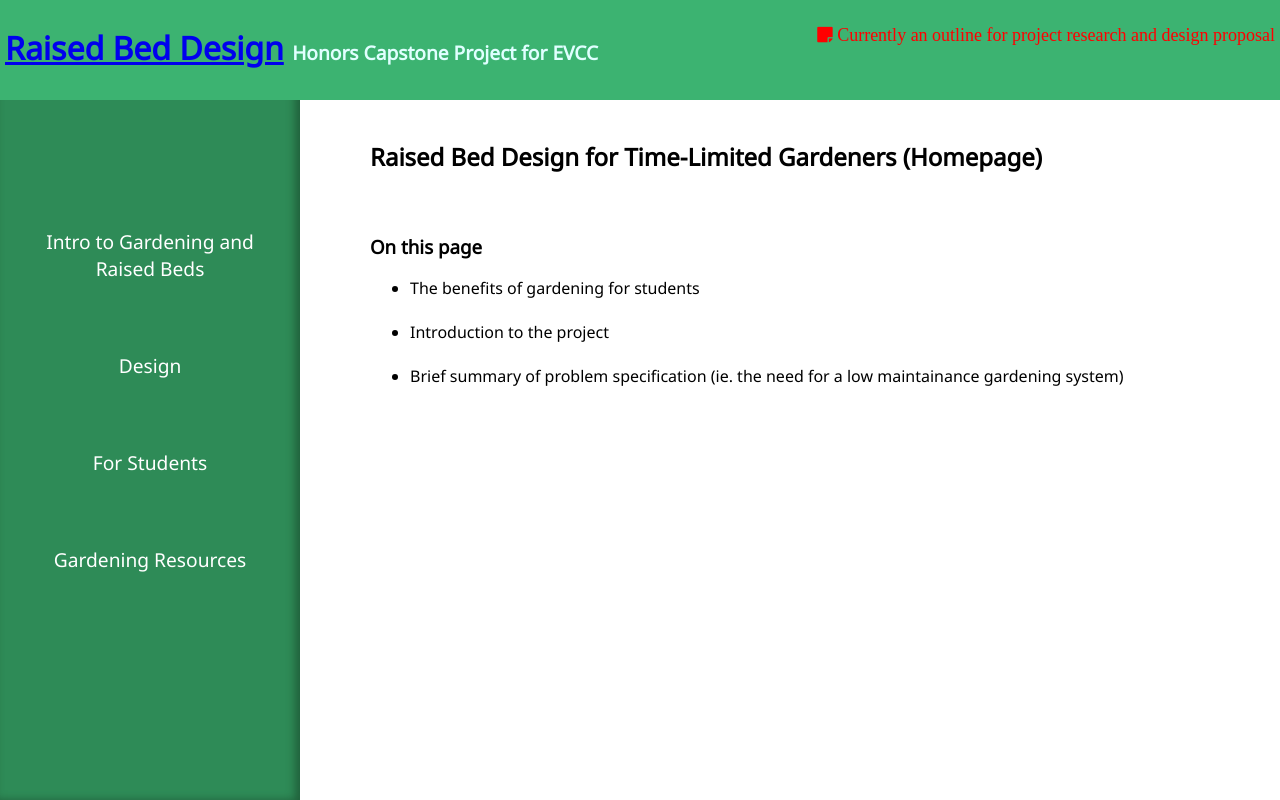
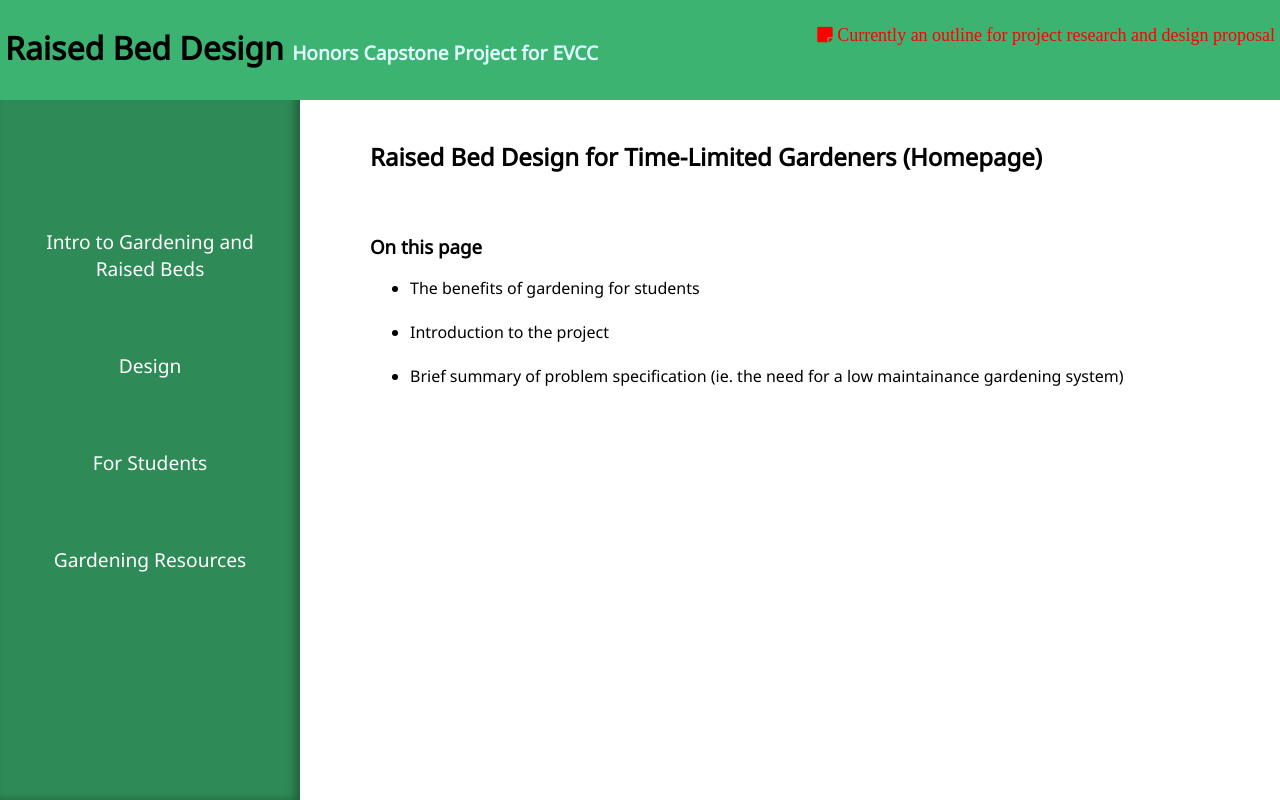
Before and after one commit to Engineering-MatSci/Garden-Project, a plain HTML site: page index.html in a window 1280 px wide. Drawn offline with Linux system fonts and the light colour scheme.

Commit message:
Update main.css

```diff
--- a/main.css
+++ b/main.css
@@ -12,6 +12,10 @@
 				width: 100%;
 				z-index: 2;
 				height: 100px;
+			}
+			.header h1 a {
+				text-decoration: none;
+				color: black;
 			}
 			.header span {
 				color: LightCyan;
```
